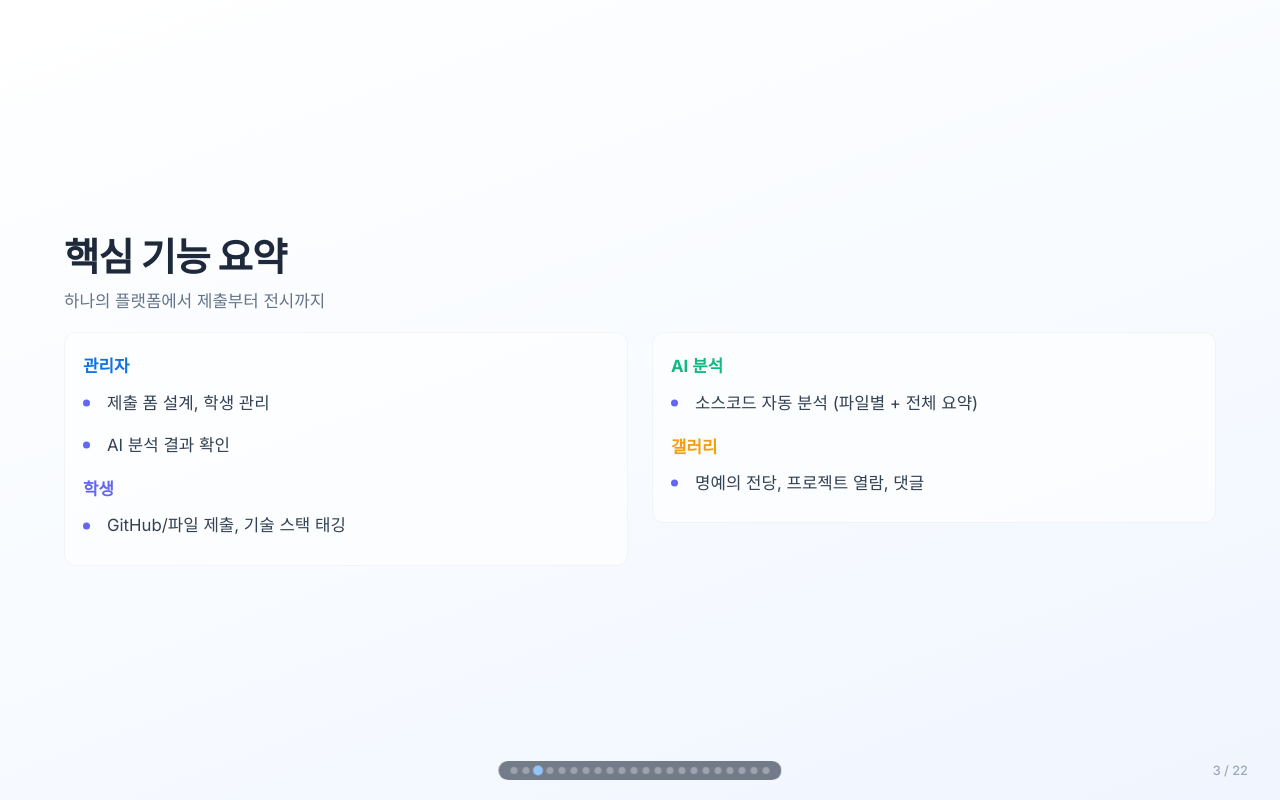
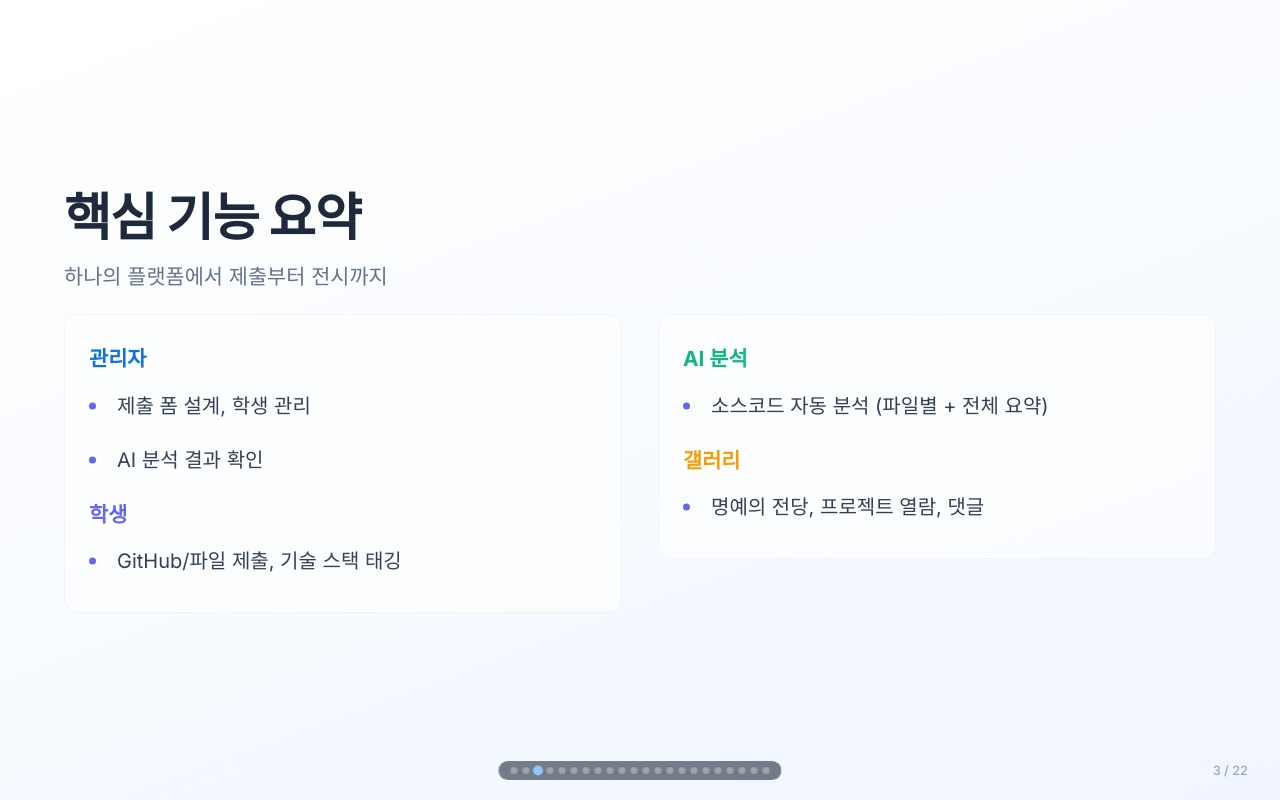
Before and after one commit to didgmltmd/software_ppt, a React (Vite) app: page / in a window 1280 px wide. Both pictures are taken after a click on the element 538 px from the left and 770 px from the top of the page. Built offline with nearby package versions, Linux system fonts and the light colour scheme.

Commit message:
style: increase font sizes globally, widen two-col gap

```diff
--- a/src/styles/index.css
+++ b/src/styles/index.css
@@ -62,10 +62,10 @@ body {
 
 /* ===== 타이포그래피 ===== */
 .slide-title {
-  font-size: 2.4rem;
+  font-size: 3.2rem;
   font-weight: 800;
   color: #1e293b;
-  margin-bottom: 8px;
+  margin-bottom: 12px;
   line-height: 1.2;
   letter-spacing: -0.02em;
 }
@@ -76,9 +76,9 @@ body {
 }
 
 .slide-subtitle {
-  font-size: 1.05rem;
+  font-size: 1.3rem;
   color: #64748b;
-  margin-bottom: 20px;
+  margin-bottom: 24px;
   font-weight: 400;
 }
 
@@ -87,8 +87,8 @@ body {
 }
 
 .slide-content {
-  font-size: 1.05rem;
-  line-height: 1.8;
+  font-size: 1.3rem;
+  line-height: 1.9;
   color: #334155;
 }
 
@@ -104,9 +104,10 @@ body {
 }
 
 .slide-content ul li {
-  padding: 6px 0;
-  padding-left: 24px;
+  padding: 8px 0;
+  padding-left: 28px;
   position: relative;
+  font-size: 1.25rem;
 }
 
 .slide-content ul li::before {
@@ -145,7 +146,7 @@ body {
 }
 
 .section-presenter {
-  font-size: 1rem;
+  font-size: 1.15rem;
   color: rgba(255, 255, 255, 0.6);
   margin-top: 12px;
   font-weight: 300;
@@ -157,11 +158,11 @@ body {
   background: #1e293b;
   color: #e2e8f0;
   border-radius: 10px;
-  padding: 18px 22px;
+  padding: 20px 24px;
   font-family: 'Consolas', 'Fira Code', monospace;
-  font-size: 0.82rem;
+  font-size: 0.95rem;
   line-height: 1.7;
-  margin: 14px 0;
+  margin: 16px 0;
   border-top: 3px solid #6366f1;
 }
 
@@ -170,17 +171,17 @@ body {
   background: #ffffff;
   border-left: 4px solid;
   border-radius: 0 10px 10px 0;
-  padding: 14px 20px;
+  padding: 16px 24px;
   margin: 8px 0;
   box-shadow: 0 1px 6px rgba(0, 0, 0, 0.04);
 }
 
 .problem-card .label {
-  font-size: 0.7rem;
+  font-size: 0.8rem;
   font-weight: 700;
   text-transform: uppercase;
   letter-spacing: 0.8px;
-  margin-bottom: 3px;
+  margin-bottom: 4px;
 }
 
 .problem-card .label-problem { color: #ef4444; }
@@ -190,7 +191,7 @@ body {
 .problem-card:has(.label-solution) { border-left-color: #10b981; }
 
 .problem-card p {
-  font-size: 0.9rem;
+  font-size: 1.05rem;
   color: #334155;
   font-weight: 500;
 }
@@ -211,14 +212,14 @@ body {
 .two-col {
   display: grid;
   grid-template-columns: 1fr 1fr;
-  gap: 24px;
+  gap: 36px;
   align-items: start;
 }
 
 .two-col > div {
   background: rgba(255, 255, 255, 0.6);
-  border-radius: 12px;
-  padding: 18px;
+  border-radius: 14px;
+  padding: 24px;
   border: 1px solid rgba(0, 0, 0, 0.04);
 }
 
@@ -238,9 +239,9 @@ body {
 }
 
 .pipeline-step {
-  padding: 7px 14px;
+  padding: 9px 18px;
   border-radius: 8px;
-  font-size: 0.78rem;
+  font-size: 0.92rem;
   font-weight: 600;
   white-space: nowrap;
 }
@@ -250,7 +251,7 @@ body {
 .pipeline-step.step-green { background: #f0fdf4; color: #166534; }
 .pipeline-step.step-orange { background: #fffbeb; color: #92400e; }
 
-.pipeline-arrow { color: #94a3b8; font-size: 1rem; }
+.pipeline-arrow { color: #94a3b8; font-size: 1.2rem; }
 
 /* ===== 플로우 차트 ===== */
 .flow-chart {
@@ -268,9 +269,9 @@ body {
 }
 
 .flow-box {
-  padding: 10px 16px;
-  border-radius: 8px;
-  font-size: 0.8rem;
+  padding: 12px 20px;
+  border-radius: 10px;
+  font-size: 0.95rem;
   font-weight: 600;
   text-align: center;
 }
@@ -280,7 +281,7 @@ body {
 .flow-box.accent { background: #10b981; color: white; }
 .flow-box.warning { background: #f59e0b; color: white; }
 
-.flow-arrow-down { color: #94a3b8; font-size: 1rem; }
+.flow-arrow-down { color: #94a3b8; font-size: 1.2rem; }
 
 /* ===== 아키텍처 다이어그램 ===== */
 .arch-diagram {
@@ -331,21 +332,21 @@ body {
 
 /* ===== 인트로 ===== */
 .intro-title {
-  font-size: 3.8rem;
+  font-size: 4.5rem;
   font-weight: 900;
-  margin-bottom: 8px;
+  margin-bottom: 12px;
   letter-spacing: -0.03em;
 }
 
 .intro-tagline {
-  font-size: 1.2rem;
+  font-size: 1.5rem;
   opacity: 0.8;
   margin-bottom: 40px;
   font-weight: 300;
 }
 
 .team-list {
-  font-size: 1rem;
+  font-size: 1.2rem;
   line-height: 2.2;
   opacity: 0.85;
 }
```
